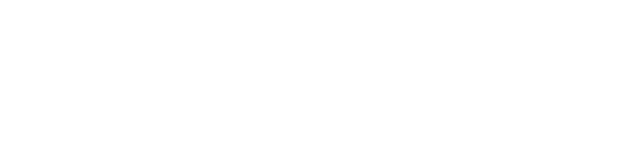
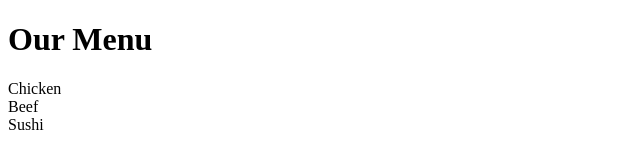
Before and after one commit to omarz7/HTML-CSS-and-Javascript-course, a plain HTML site: page module-2-assignment/index.html in a window 1280 px wide. Shown: the whole page, without its empty margins (0-640 px from the left). Drawn offline with Linux system fonts and the light colour scheme.

Commit message:
Adding the structure of the page

```diff
--- /dev/null
+++ b/css/styles.css
@@ -0,0 +1,19 @@
+*{
+  box-sizing: border-box;
+  margin: 0;
+  padding: 0;
+}
+
+@media(max-width:767px){
+
+
+}
+
+@media(min-width:768px) AND (max-width:991px){
+
+}
+
+@media(min-width:992px){
+
+
+}
--- a/module-2-assignment/index.html
+++ b/module-2-assignment/index.html
@@ -2,6 +2,7 @@
 <html>
 <head>
   <meta charset="utf-8">
+  <meta name="viewport" content="width=device-width, initial-scale=1.0">
   <title>Home page</title>
 
 
@@ -12,6 +13,20 @@
 </head>
 
 <body>
+  <h1>Our Menu</h1>
+  <section>
+    <div>Chicken</div>
+
+  </section>
+
+  <section>
+    <div>Beef</div>
+
+  </section>
+  <section>
+    <div>Sushi</div>
+
+  </section>
 
 
 </body>
```
